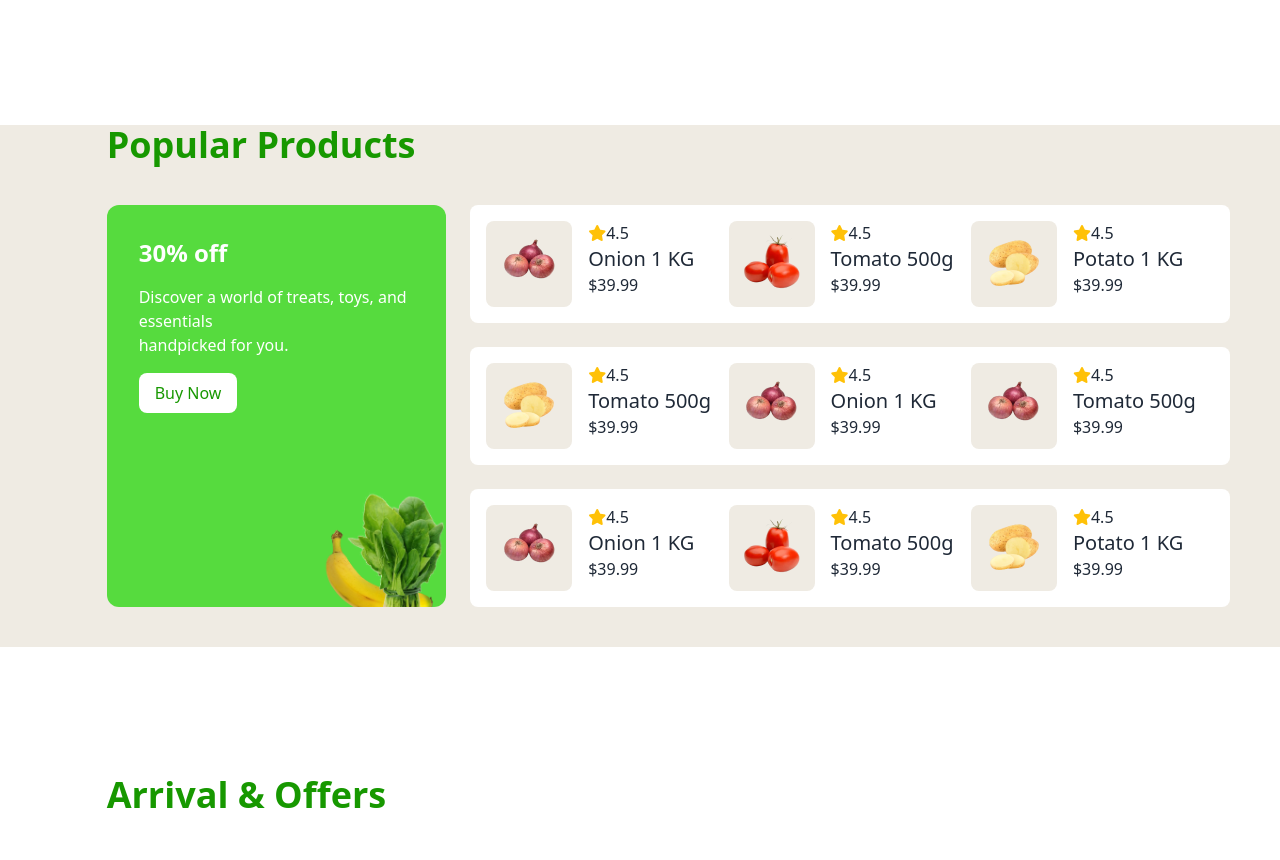
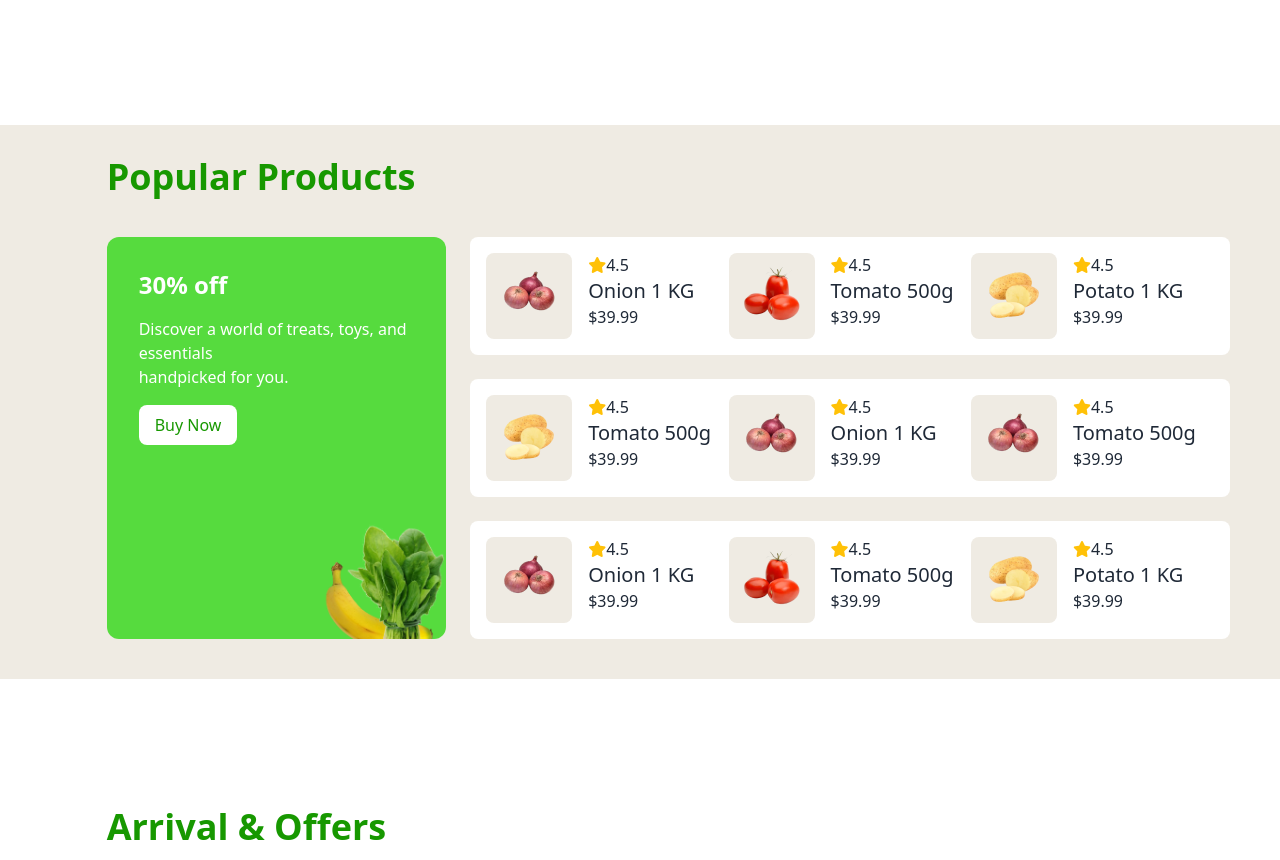
Before and after one commit to md-asgor-ali/B11-A3-Living-Lab-3, a plain HTML site: page index.html in a window 1280 px wide. Shown: the part 1807-2667 px from the top of the page. Drawn offline with nearby package versions, Linux system fonts and the light colour scheme.

Commit message:
finally added

```diff
--- a/index.html
+++ b/index.html
@@ -130,7 +130,7 @@
          <section class=" my-12 md:my-20 lg:my-32 bg-[#efebe3]">
             <!-- Section Heading -->
             <div class="w-11/12 md:w-10/12 mx-auto my-12 lg:my-32">
-                <h1 class=" mt-6 font-semibold text-4xl text-[#179800] ">Popular Products</h1>
+                <h1 class=" pt-8 font-semibold text-4xl text-[#179800] ">Popular Products</h1>
                 <div class="  grid lg:grid-cols-3 gap-6 mt-10 ">
 
                     <!-- image content -->
```
